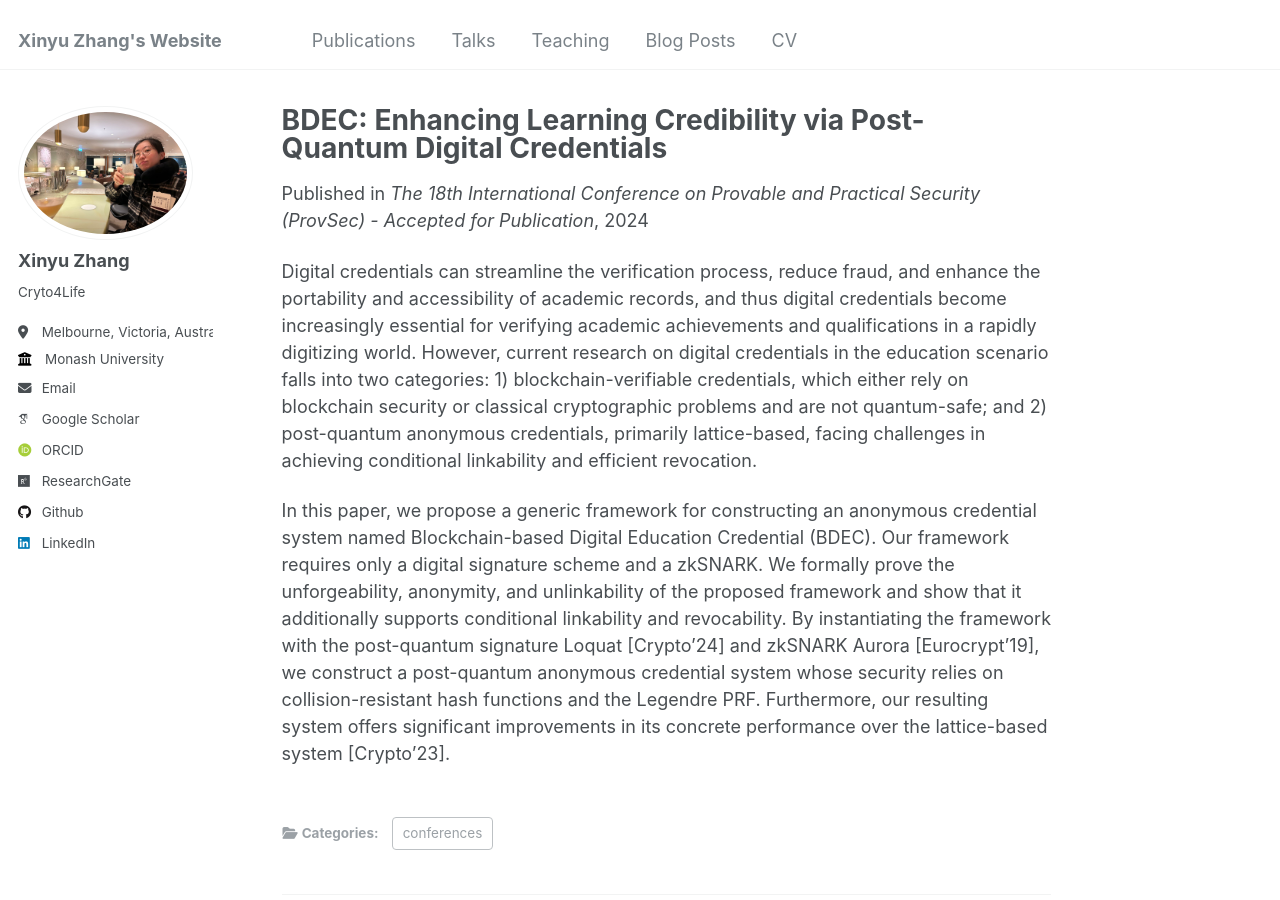
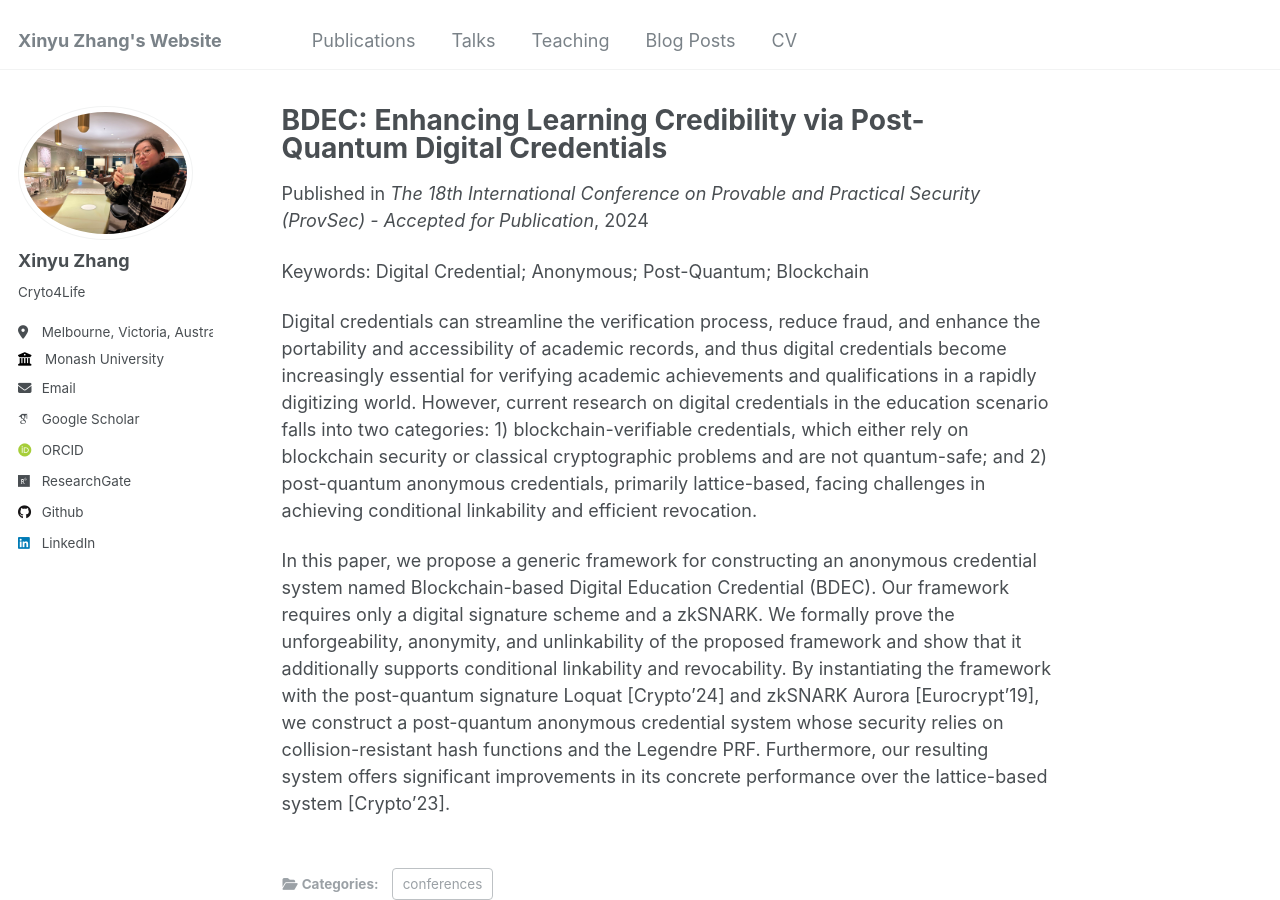
Before and after one commit to cryptome-xyz/cryptome-xyz.github.io, a Jekyll site: the page built from _publications/BDEC.md, in a window 1280 px wide and 900 px high. Built offline with Jekyll 4.4.1, drawn with Linux system fonts in a browser that asks for light colours; some web fonts are replaced.

Commit message:
Update BDEC.md

```diff
--- a/_publications/BDEC.md
+++ b/_publications/BDEC.md
@@ -7,6 +7,7 @@ date: 2024-09-25
 venue: 'The 18th International Conference on Provable and Practical Security (ProvSec) - Accepted for Publication'
 Authors: 'Ziyi Li, Xinyu Zhang, Hui Cui, Jun Zhao, Xuan Chen'
 ---
+Keywords: Digital Credential; Anonymous; Post-Quantum; Blockchain
 
 Digital credentials can streamline the verification process, reduce fraud, and enhance the portability and accessibility of academic records, and thus digital credentials become increasingly essential for verifying academic achievements and qualifications in a rapidly digitizing world. However, current research on digital credentials in the education scenario falls into two categories: 1) blockchain-verifiable credentials, which either rely on blockchain security or classical cryptographic problems and are not quantum-safe; and 2) post-quantum anonymous credentials, primarily lattice-based, facing challenges in achieving conditional linkability and efficient revocation.
 
```
